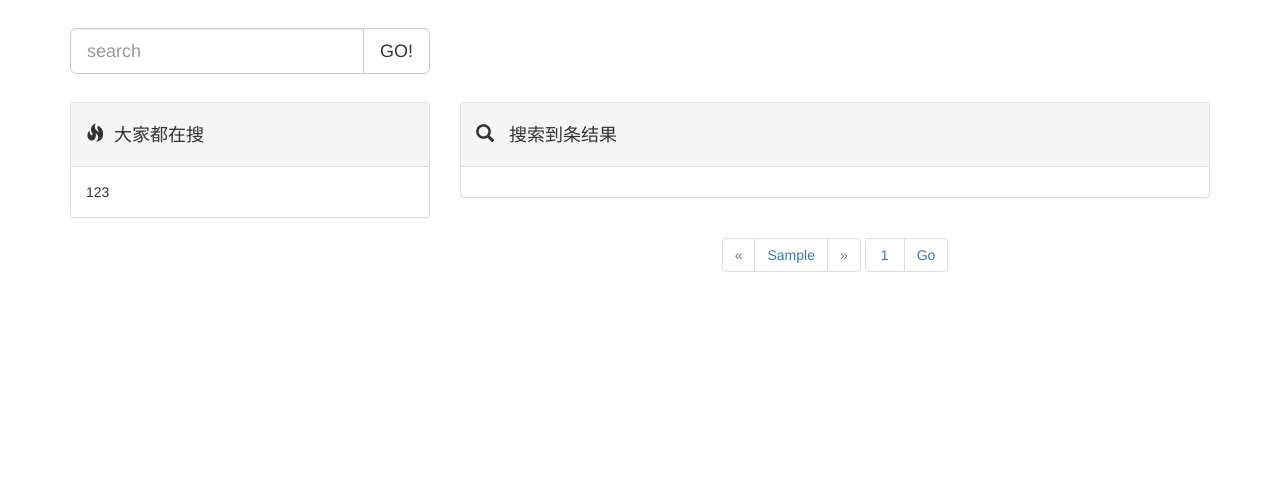
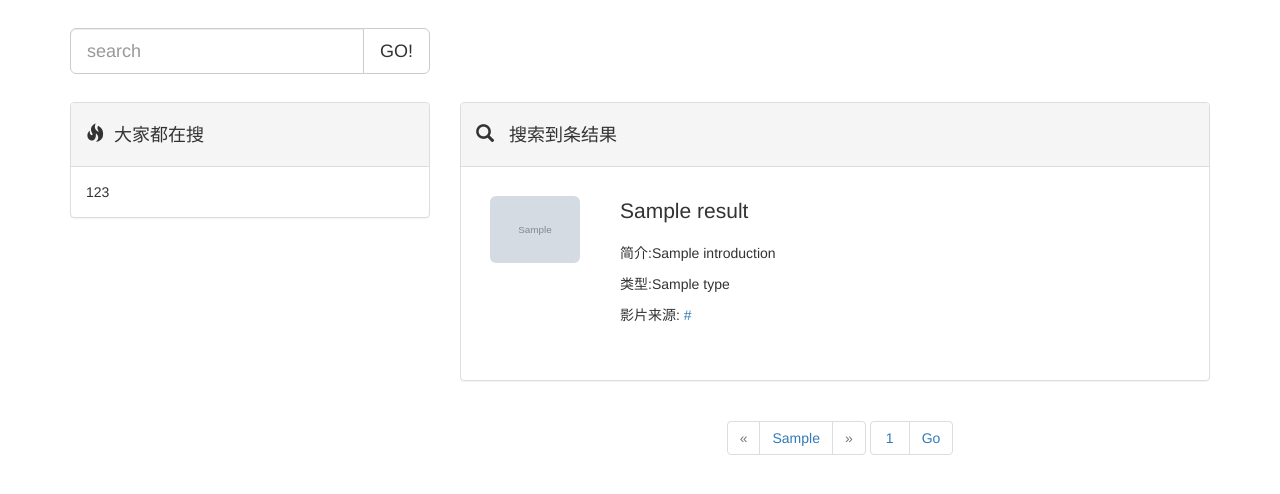
Before and after one commit to suploser/MovieSearch, a Django app: template search/templates/result.html in a window 1280 px wide. Shown: the top 494 px of the page. Run offline with Django 3.2, Linux system fonts and the light colour scheme; the template is opened without the code that fills it: most values are stand-ins (such as "Sample title", 1, 10 or a date in 2020); grey boxes marked "Sample" are stand-in pictures; some libraries are stand-ins or nearby versions.

Commit message:
结果页

```diff
--- a/search/templates/result.html
+++ b/search/templates/result.html
@@ -26,12 +26,68 @@
                     </h4>
                 </div>
                 <div class="panel-body">
-                    {% if search_count == 0 %}
+                    {% if search_count != 0 %}
+                    {% for result in result_list %}
+                    <div class="movie-info-border">
+                        <div class="movie-info">
+                            <div style="float:left">
+                                <span data-toggle="modal" data-target="#myModal_{{ result.id }}">
+                                <img src="/static/img/{{ result.front_img_path }}" width="90px" class="img-responsive img-rounded  front-img" alt="..." data-toggle="tooltip" title="点击查看详情">
+                                </span>
+                                <div class="modal fade" id="myModal_{{ result.id }}" tabindex="-1" role="dialog" aria-labelledby="myModalLabel">
+                                   <div class="modal-dialog" role="document">
+                                       <div class="modal-content">
+                                           <div class="modal-header">
+                                               <p>{{ result.title | safe }}</p>
+                                           </div>
+                                           <div class="modal-body">
+                                                <img src="/static/img/{{result.front_img_path}}" class="img-responsive img-rounded" width="200px" alt="...">
+                                                <ul class="result-info-all">
+                                                    <li>简介:{{ result.introduction | safe}}</li>
+                                                    <li>类型:{{ result.type | safe}}</li>
+                                                    <li>影片来源: <a href="{{ result.url }}">{{ result.url }}</a></li>
+                                                    <li>豆瓣评分:{{ result.douban_score }}</li>
+                                                    <li>IMDb评分:{{ result.IMDb_score }}</li>
+                                                    <li>上映日期:{{result.age}}</li>
+                                                    <li><span class="pull-left">下载链接:</span>
+                                                        <ul class="download-url">
+                                                        {% for download_url in result.download_url %}
+                                                            {% if download_url == "暂无下载链接" %}
+                                                            <span>{{ download_url }}</span>
+                                                            {% else %}
+                                                                <span>{{download_url}}</span>&nbsp;&nbsp;<span class="glyphicon glyphicon-save
+                                                                "></span><br>
+                                                            {% endif %}
+                                                        {% endfor %}
+                                                        </ul>
+                                                    </li>
+                                                </ul>
+                                           </div>
+                                           <div class="modal-footer">
+                                           </div>
+                                       </div>
+                                   </div>
+                                </div>
+                            </div>
+                            <div style="float:right">
+                                <ul class="result-info">
+                                    <li class="title">{{ result.title | safe}}</li>
+                                    <li>简介:{{ result.introduction | safe | striptags | truncatechars:30 }}</li>
+                                    <li>类型:{{ result.type | safe}}</li>
+                                    <li>影片来源: <a href="{{ result.url }}">{{ result.url }}</a></li>
+                                </ul>
+                            </div>
+                        </div>
+                    </div>
+                    {% endfor %}
+                </div>
+                    {%else%}
                         <h3 class="no-result">无搜索结果!</h3>
                     {% endif %}
                 </div>
-
             </div>
+            <div class="row">
+                <div class="col-md-6 col-md-offset-5">
                 <div class="paginator">
                     <ul class="pagination">
                         {% if previous %}
@@ -64,21 +120,6 @@
                     </ul>
                 </div>
                 </div>
-
-        <div class="modal" id="movie_info" tabindex="-1" role="dialog" aria-labelledby="myModalLabel" aria-hidden="true">
-            <div class="modal-dialog modal-sm">
-                <div class="modal-content">
-                    <div class="modal-header">
-                         <h3>Thumbnail label</h3>
-                    </div>
-                    <div class="modal-body">
-
-                      <span class="glyphicon glyphicon-tag"></span><p class="search-info">123</p>
-                    </div>
-                    <div class="modal-footer">
-                        <span class="glyphicon glyphicon-tag"></span><p class="search-info">123</p>
-                    </div>
-                </div>
             </div>
         </div>
     </div>
@@ -86,10 +127,18 @@
 {% block script_area %}
     <script>
         $('input.search-input').val("{{search_word}}");
+        // 跳转至指定页
         function goto(){
             var val = $('input.page-goto').val();
             goto_url = '{% url "search" %}?search_word={{ search_word }}&page='+val;
             window.location.href = goto_url;
         }
+        // 显示提示标签
+        $('img.front-img').tooltip();
+        // 下载按钮点击
+        $('.glyphicon-save').click(function(){
+            url = $(this).prev('span').text();
+            window.location.href = url;
+        });
     </script>
 {% endblock %}
```
Lines whose indentation alone changed are shown as unchanged.
